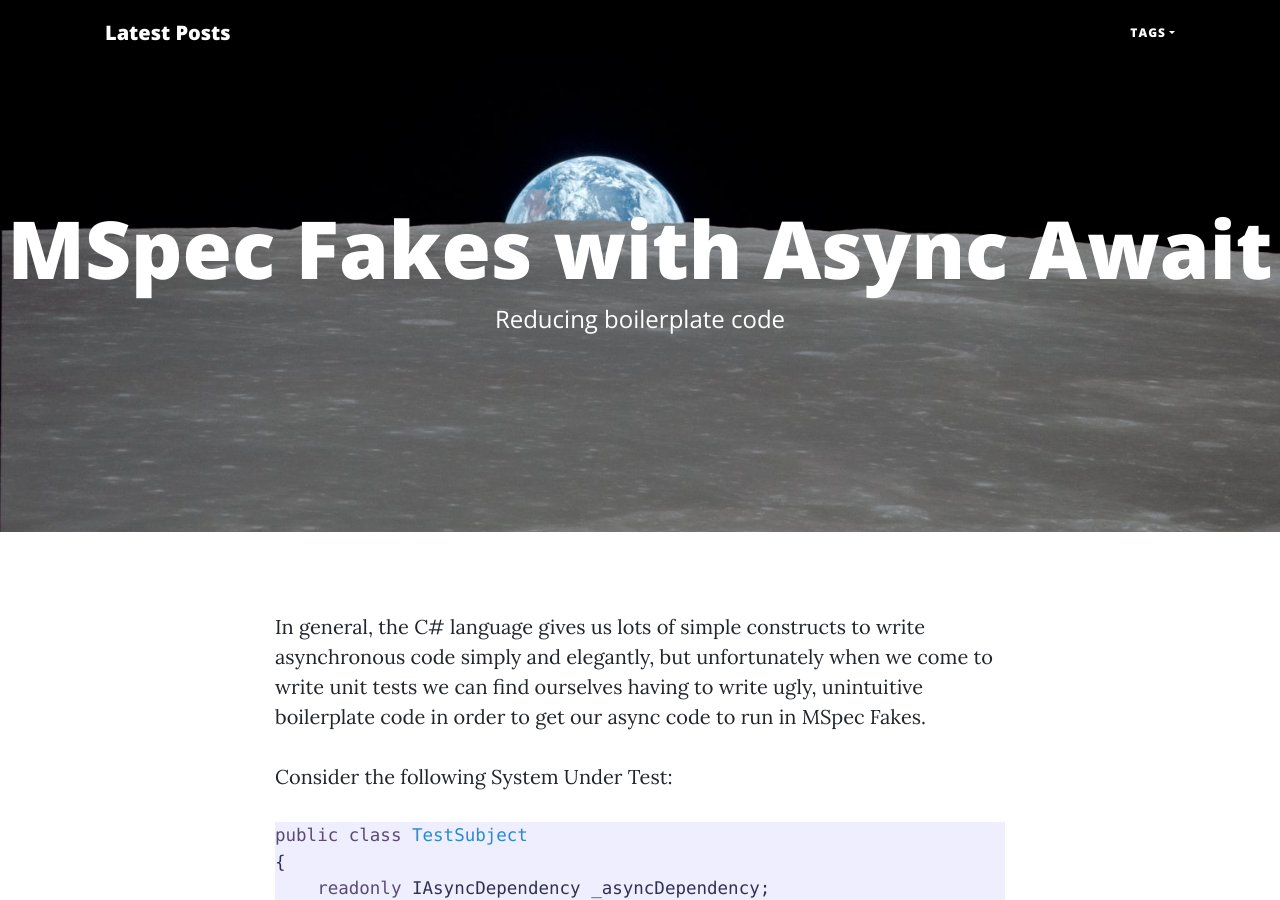
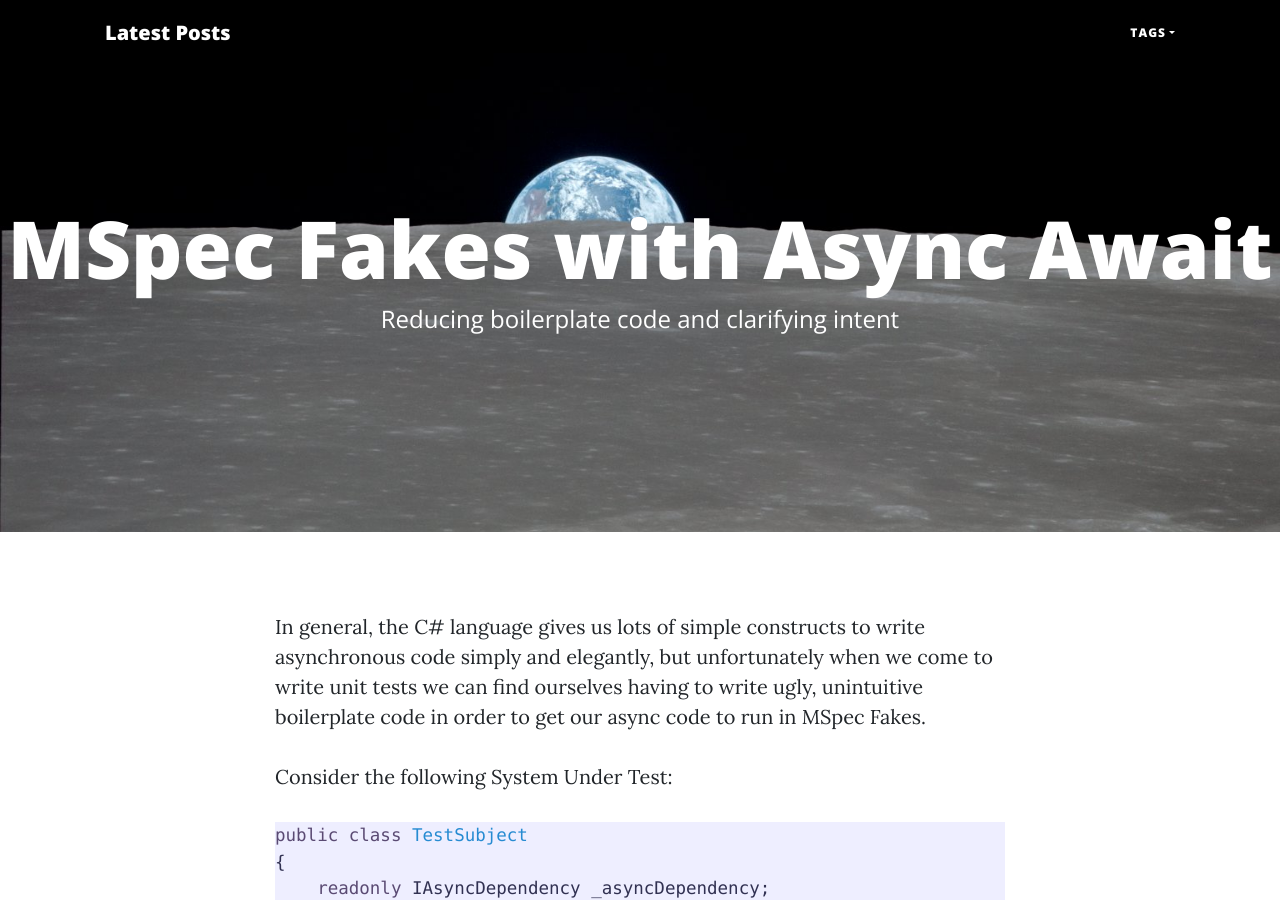
Before and after one commit to paxdev/paxdev.github.io, a Jekyll site: the page built from _posts/2019-12-10-mspec-fakes-with-async.md, in a window 1280 px wide and 900 px high. Built offline with Jekyll 4.4.1, drawn with Linux system fonts in a browser that asks for light colours; our own code applies the rules of GitHub Pages for plain Markdown files.

Commit message:
Update 2019-12-10-mspec-fakes-with-async.md

```diff
--- a/_posts/2019-12-10-mspec-fakes-with-async.md
+++ b/_posts/2019-12-10-mspec-fakes-with-async.md
@@ -1,7 +1,7 @@
 ---
   title: MSpec Fakes with Async Await
   header:
-    subheading: Reducing boilerplate code
+    subheading: Reducing boilerplate code and clarifying intent
   categories:
     - csharp
   tags:
```
